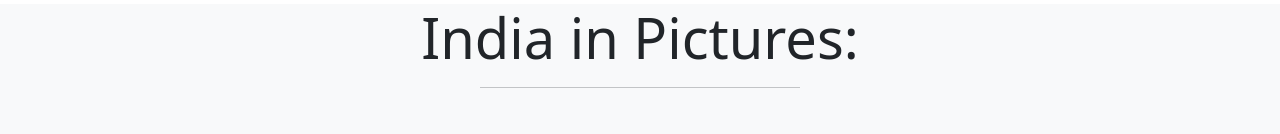
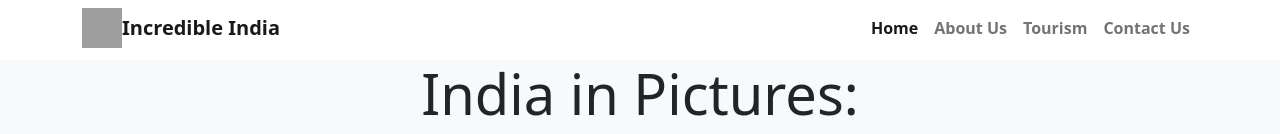
Before and after one commit to Surendrakc333/Team-3-incredible-india, a plain HTML site: page index.html in a window 1280 px wide. Shown: the top 134 px of the page. Drawn offline with nearby package versions, Linux system fonts and the light colour scheme; grey boxes are pictures that could not be loaded.

Commit message:
files name changed

```diff
--- a/index.html
+++ b/index.html
@@ -7,9 +7,40 @@
     <link href="https://cdn.jsdelivr.net/npm/bootstrap@5.2.2/dist/css/bootstrap.min.css" rel="stylesheet" integrity="sha384-Zenh87qX5JnK2Jl0vWa8Ck2rdkQ2Bzep5IDxbcnCeuOxjzrPF/et3URy9Bv1WTRi" crossorigin="anonymous">
   </head>
   <body>
-    <!-- tourism part using cards -->
+
+    <!-- nav--Bar---Start -->
+    <nav class="navbar navbar-expand-lg bg-body">
+      <div class="container">
+          <img src="https://iconape.com/wp-content/png_logo_vector/ashok-stambh-logo.png" alt="Ashok-Astambh" width="40" height="40">
+        <a class="navbar-brand fw-bold display-4" href="#">Incredible India</a>
+        <button class="navbar-toggler" type="button" data-bs-toggle="collapse" data-bs-target="#navbarSupportedContent" aria-controls="navbarSupportedContent" aria-expanded="false" aria-label="Toggle navigation">
+          <span class="navbar-toggler-icon"></span>
+        </button>
+        <div class="collapse navbar-collapse" id="navbarSupportedContent">
+          <ul class="navbar-nav ms-auto mb-2 mb-lg-0 ">
+            <li class="nav-item">
+              <a class="nav-link active fw-semibold" aria-current="page" href="index.html">Home</a>
+            </li>
+            <li class="nav-item active">
+              <a class="nav-link fw-semibold" href="About.html">About Us</a>
+            </li>
 
 
+            <li class="nav-item active">
+              <a class="nav-link fw-semibold" href="tourism.html">Tourism</a>
+          </li>
+            <li class="nav-item active fw-semibold">
+              <a class="nav-link" href="contact.html">Contact Us</a>
+            </li>
+          </ul>
+        </div>
+      </div>
+    </nav>
+  <!-- Nav--Bar --End -->
+
+
+
+    <!-- tourism part using cards -->
 
 <section class="head my-1 bg-light">
     <div class="text-center bg-light">
```
Also changed, not shown: about.html (+2 -2 lines).
